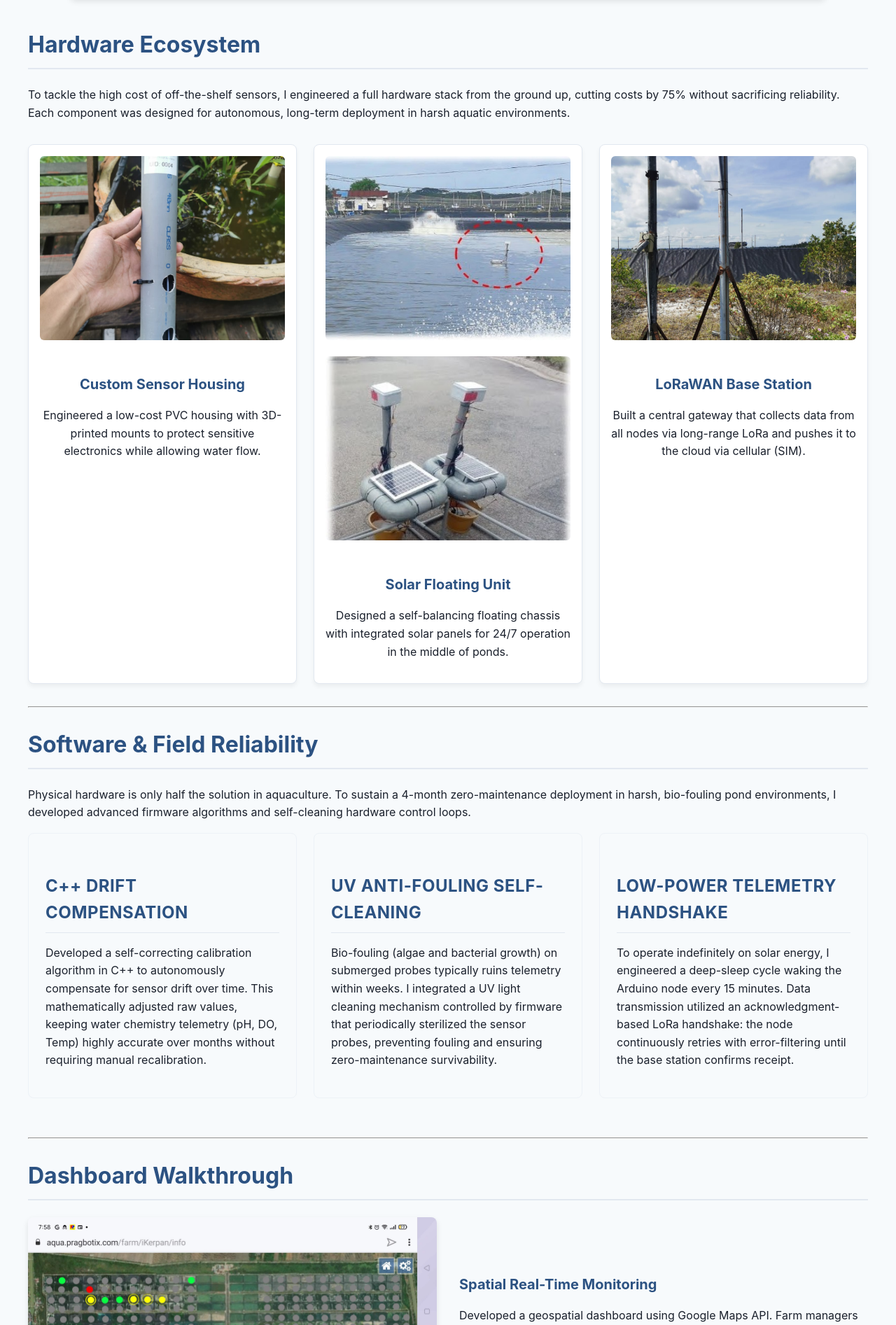
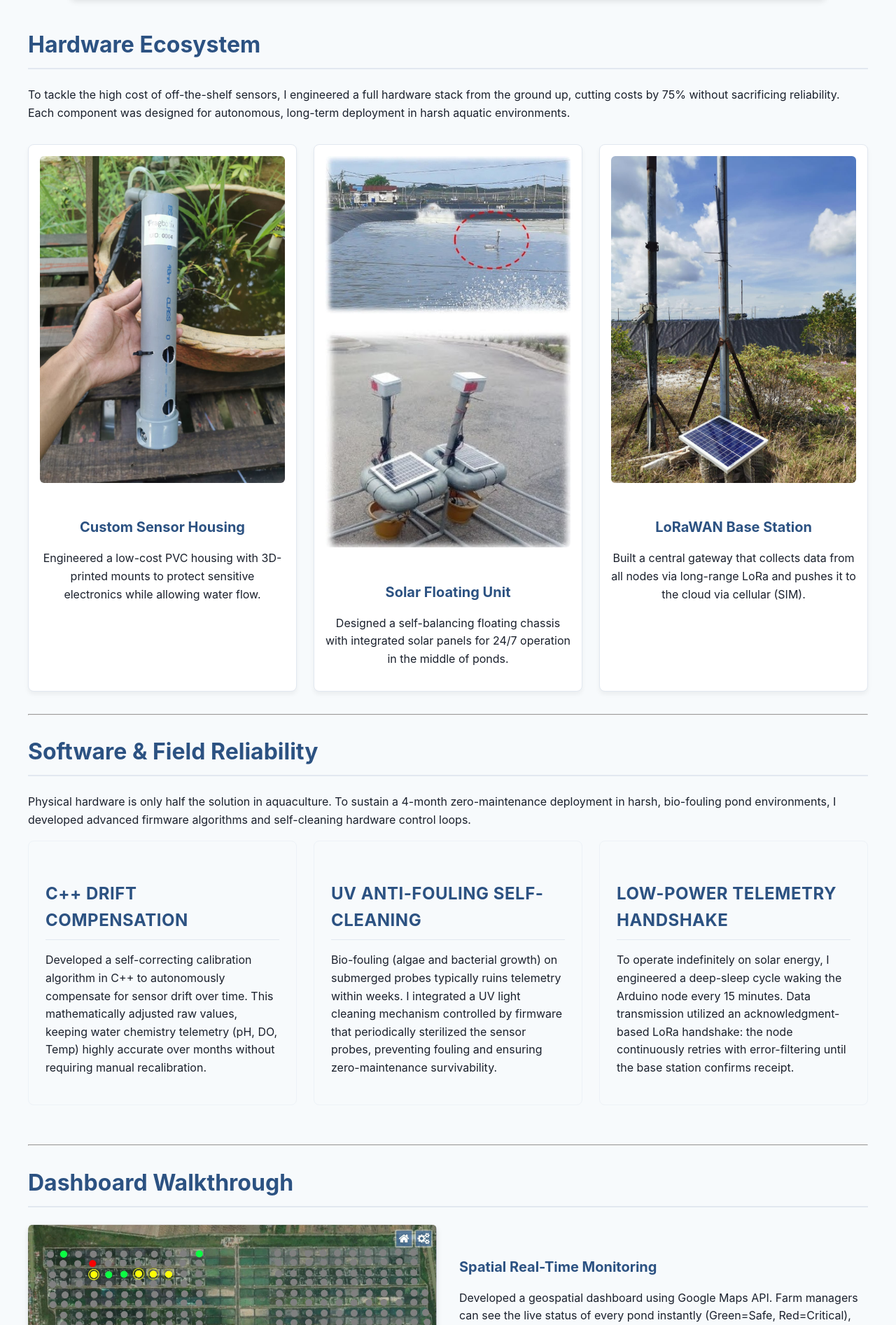
Before and after one commit to xion-xion/xion-xion.github.io, a Jekyll site: the page built from projects/project-aquaculture.html, in a window 1280 px wide. Shown: the part 2048-3941 px from the top of the page at 70% size. Built offline with Jekyll 4.4.1, drawn with Linux system fonts in a browser that asks for light colours.

Commit message:
style(aquaculture): prevent cropping of hardware images by letting heights scale naturally

```diff
--- a/assets/css/style.css
+++ b/assets/css/style.css
@@ -498,8 +498,7 @@ footer a:hover {
 
 .hardware-card img {
     width: 100%;
-    aspect-ratio: 4 / 3;
-    object-fit: cover;
+    height: auto;
     border-radius: 6px;
     margin-bottom: 1rem;
 }
```
Also changed, not shown: assets/images/aquaculture/web3.jpeg.
